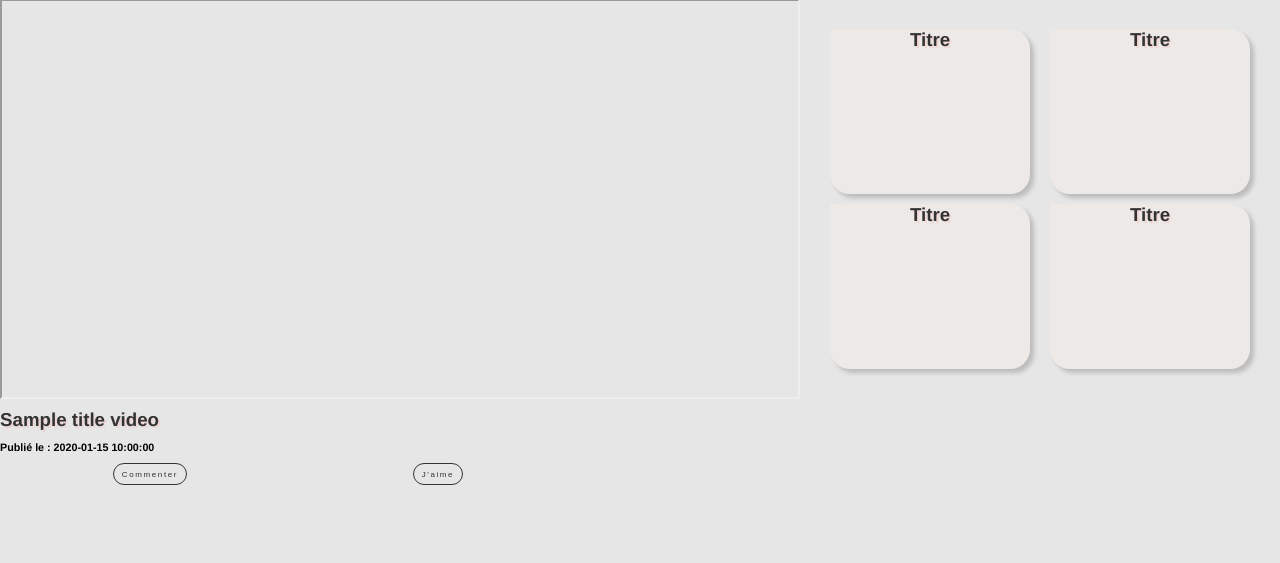
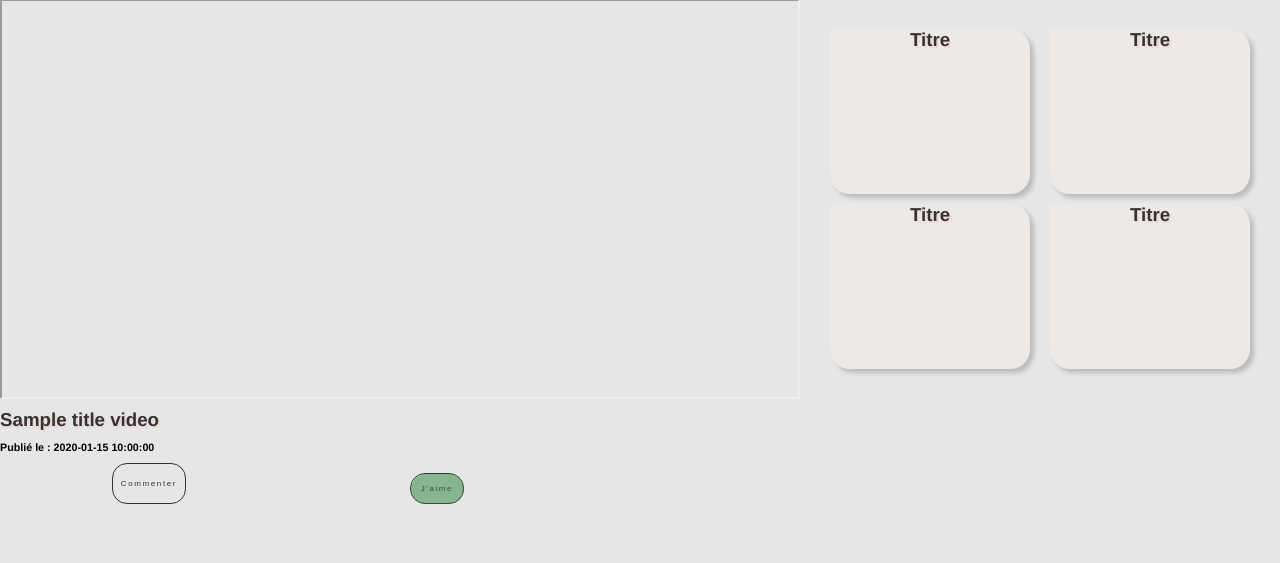
Before and after one commit to guillaume60240/les-tutos-de-misterG, a PHP site: template Views/functionView/remplirSectionLectureView.php in a window 1280 px wide. Shown: the part 31-594 px from the top of the page. Run offline with PHP 8.4, Linux system fonts and the light colour scheme; the visitor is signed in with stand-in values (Sample User, id 1); the template is opened without the code that fills it: most values are stand-ins (such as "Sample title", 1, 10 or a date in 2020).

Commit message:
ajout de la fonctionnalité like

```diff
--- a/Views/functionView/remplirSectionLectureView.php
+++ b/Views/functionView/remplirSectionLectureView.php
@@ -44,10 +44,12 @@
 
                 <h3><?=$titleVideo ?></h3>
                 <h6>Publié le : <?= $date?> </h6>
-                <p class="btn-container">
+                <div class="btn-container">
                     <button class="btn2 comments" id="comments">Commenter</button>
-                    <button class="btn2 like"><span>J'aime</span>  <span class="likeIcone">&#10084</span></button>
-                </p>
+                    <form action="#" method="post">
+                        <button class="btn2 like <?php if(isset($_SESSION['like'])){if($_SESSION['like'] != false){ echo 'likeValide';}}?>" type="submit" name="ajoutLike"><span>J'aime</span> </button>
+                    </form>
+                </div>
             </div>
 
 
--- a/Views/lectureVideoView.php
+++ b/Views/lectureVideoView.php
@@ -29,7 +29,7 @@ ob_start();
                 <button type="submit" class="btn2" name="formulaireCommentaire">Poster mon commentaire</button>
             </form>
         </div>
-        <div class="commentaireContainer" id="commentaireContainer">
+        <div class="commentaireContainer" id="">
 
             <div class="commentaires" id="blocCommentaires">
                 <h3>Commentaires</h3>
--- a/index.php
+++ b/index.php
@@ -33,9 +33,11 @@ if(isset($_POST['formulaireCommentaire'])){
 if(isset($_POST['deleteCommentaire'])){
     $idCommentaire = intval($_POST['deleteCommentaire']);
     suppressionCommentaire($idCommentaire);
-    var_dump($_POST);
-    var_dump($idCommentaire);
 
+}
+
+if(isset($_POST['ajoutLike'])){
+    traitementFormulaireLike();
 }
 choixRequete();
 
--- a/style/defaultStyle.css
+++ b/style/defaultStyle.css
@@ -146,6 +146,19 @@ body{
 }
 .titleVideo{
     width: 60%;
+}
+.likeValide{
+    position: relative;
+}
+.likeValide::before{
+    position: absolute;
+    content: "";
+    top: 0;
+    left: 0;
+    width: 53px;
+    height: 30px;
+    border: solid 15px rgba(38, 131, 54, 0.493);
+    border-radius: 15px;
 }
 .commentaireContainer{
     width: 100%;
```
Also changed, not shown: Controllers/controller.php (+31 -6 lines), Models/likeModel.php (added, +34 -0 lines).
